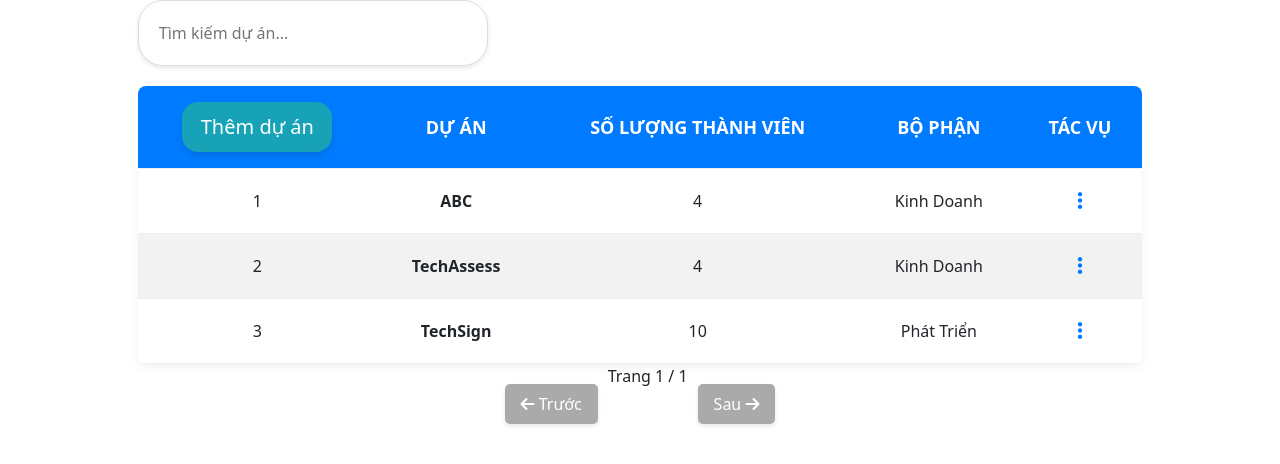
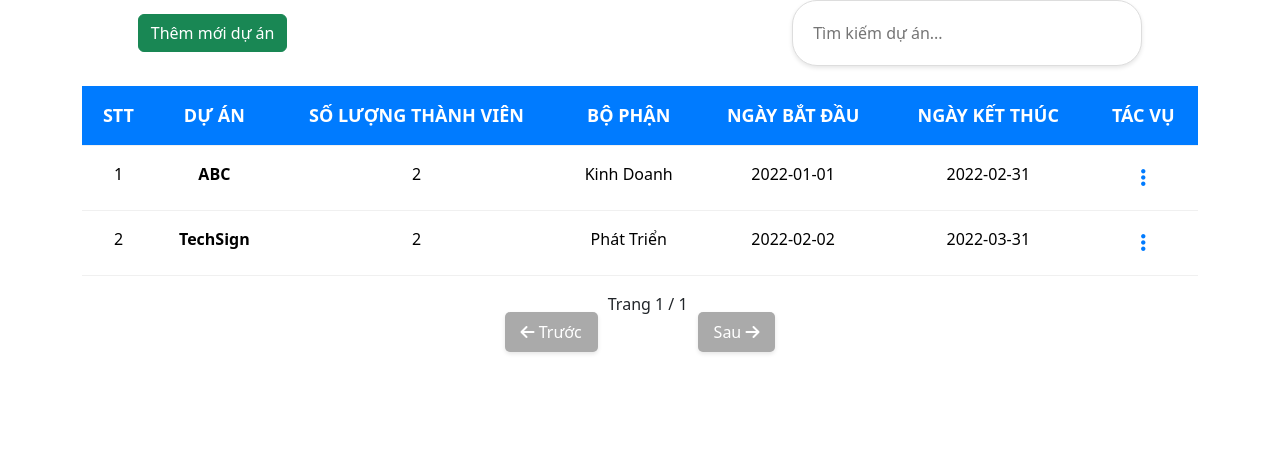
Before and after one commit to 5AESBTC/5AESBTC-TechAssess360-Admin-FE, a Vue app: page / in a window 1280 px wide. Shown: the top 464 px of the page. Built offline with nearby package versions, Linux system fonts and the light colour scheme.

Commit message:
update add project

```diff
--- a/src/App.vue
+++ b/src/App.vue
@@ -1,5 +1,5 @@
 <template>
- <ManageProjects></ManageProjects>
+ <ManageProjects/>
 </template>
 <script>
 // import AdminTech from './components/EmployeeManager.vue';
--- a/src/components/ManageProjects.vue
+++ b/src/components/ManageProjects.vue
@@ -1,7 +1,14 @@
 <template>
   <div class="container">
-      <div class="top-bar">
+    <div class="top-bar d-flex justify-content-between align-items-center">
+      <!-- Add Project -->
+      <div>
+        <button type="button" class="btn btn-success" @click="showModal">
+          Thêm mới dự án
+        </button>
+      </div>
       <!-- Search Bar -->
+      <div>
         <input
           type="text"
           v-model="searchQuery"
@@ -9,35 +16,40 @@
           class="search-bar"
         />
       </div>
+    </div>
 
     <!-- Table -->
-      <table class="project-table">
+    <table class="table text-center">
       <thead>
         <tr>
-            <th>
-              <button class="add-btn">
-                Thêm dự án
-               </button>
-            </th>
+          <th>STT</th>
           <th @click="sort('name')">Dự án</th>
           <th>Số lượng thành viên</th>
           <th @click="sort('department')">Bộ phận</th>
+          <th>Ngày bắt đầu</th>
+          <th>Ngày kết thúc</th>
           <th>Tác vụ</th>
         </tr>
       </thead>
       <tbody>
         <tr v-for="(project, index) in paginatedProjects" :key="project.id">
           <td>{{ (currentPage - 1) * pageSize + index + 1 }}</td>
-            <td @click="viewProjectDetails(project)" class="project-name">{{ project.name }}</td>
+          <td @click="viewProjectDetails(project)" class="project-name">
+            {{ project.name }}
+          </td>
           <td>{{ project.details.length }}</td>
           <td>{{ project.department }}</td>
-
+          <td>{{ project.startDate }}</td>
+          <td>{{ project.endDate }}</td>
           <td>
             <div class="menu-container">
               <button class="menu-btn" @click="toggleMenu('project', project)">
                 <i class="fa-solid fa-ellipsis-vertical"></i>
               </button>
-      <div v-if="activeMenu === 'project' && activeProject === project" class="menu-dropdown show">
+              <div
+                v-if="activeMenu === 'project' && activeProject === project"
+                class="menu-dropdown show"
+              >
                 <button class="menu-item">
                   <i class="fas fa-edit"></i>
                 </button>
@@ -47,10 +59,124 @@
               </div>
             </div>
           </td>
-
         </tr>
       </tbody>
     </table>
+
+    <!-- Modal -->
+    <div
+      class="modal fade show"
+      :class="{ show: isModalVisible }"
+      tabindex="-1"
+      aria-labelledby="exampleModalLabel"
+      aria-hidden="true"
+      v-if="isModalVisible"
+    >
+      <div class="modal-dialog">
+        <div class="modal-content">
+          <div class="modal-header">
+            <h5 class="modal-title" id="exampleModalLabel">Thêm mới dự án</h5>
+            <button
+              type="button"
+              class="btn-close"
+              @click="closeModal"
+              aria-label="Close"
+            ></button>
+          </div>
+          <div class="modal-body">
+            <!-- Form nhập tên dự án và chọn bộ phận -->
+            <form @submit.prevent="submitForm">
+              <div class="mb-3">
+                <label for="project-name" class="col-form-label"
+                  >Tên dự án:</label
+                >
+                <input
+                  type="text"
+                  class="form-control"
+                  id="project-name"
+                  v-model="newProject.name"
+                />
+              </div>
+              <div class="mb-3">
+                <label for="project-department" class="col-form-label"
+                  >Tên bộ phận:</label
+                >
+                <select
+                  class="form-select"
+                  id="project-department"
+                  v-model="selectedDepartment"
+                  @change="updateDetails"
+                >
+                  <option value="">Chọn bộ phận</option>
+                  <option value="Kinh Doanh">Kinh Doanh</option>
+                  <option value="Phát Triển">Phát Triển</option>
+                </select>
+              </div>
+              <!-- <div class="mb-3" v-if="selectedDepartment">
+                <div class="d-flex gap-2">
+                  <span class="input-group-text" id="basic-addon1">
+                    <i class="fa-solid fa-magnifying-glass"></i>
+                  </span>
+                  <div class="position-relative" style="width: 100%;">
+                    <input
+                      type="text"
+                      class="form-control"
+                      id="member-name"
+                      v-model="searchMember"
+                      placeholder="Tìm kiếm thành viên"
+                      @input="filterMembers"
+                    />
+                    <div v-if="filteredMembers.length" class="suggestions-box">
+                      <ul class="list-group mt-2">
+                        <li
+                          v-for="member in filteredMembers"
+                          :key="member.nameNV"
+                          class="list-group-item"
+                          @click="selectMember(member)"
+                        >
+                          {{ member.nameNV }}
+                        </li>
+                      </ul>
+                    </div>
+                  </div>
+                </div>
+              </div> -->
+              <div class="mb-3">
+                <label for="project-start-date" class="col-form-label"
+                  >Ngày bắt đầu:</label
+                >
+                <input
+                  type="date"
+                  class="form-control"
+                  id="project-start-date"
+                  v-model="newProject.startDate"
+                  :min="minDate"
+                />
+              </div>
+              <div class="mb-3">
+                <label for="project-end-date" class="col-form-label"
+                  >Ngày kết thúc:</label
+                >
+                <input
+                  type="date"
+                  class="form-control"
+                  id="project-end-date"
+                  v-model="newProject.endDate"
+                />
+              </div>
+            </form>
+          </div>
+          <div class="modal-footer">
+            <button type="button" class="btn btn-secondary" @click="closeModal">
+              Đóng
+            </button>
+            <button type="submit" class="btn btn-primary" @click="submitForm">
+              Lưu thay đổi
+            </button>
+          </div>
+        </div>
+      </div>
+    </div>
 
     <!-- Pagination -->
     <div class="pagination">
@@ -72,12 +198,18 @@
     </div>
 
     <!-- Project Details Modal -->
-      <div v-if="selectedProject" class="modal-overlay" @click.self="closeProjectDetails">
+    <div
+      v-if="selectedProject"
+      class="modal-overlay"
+      @click.self="closeProjectDetails"
+    >
       <div class="modal-container">
         <button @click="closeProjectDetails" class="close-btn">
           <i class="fas fa-times"></i>
         </button>
-          <h2 class="project-details-title">Chi tiết dự án {{ selectedProject.name }}</h2>
+        <h2 class="project-details-title">
+          Chi tiết dự án {{ selectedProject.name }}
+        </h2>
         <div class="detail-header">
           <input
             type="text"
@@ -93,9 +225,7 @@
             <thead>
               <tr>
                 <th>
-                    <button class="add-btn2">
-                      Thêm thành viên
-                    </button>
+                  <button class="add-btn2">Thêm thành viên</button>
                 </th>
                 <th>Avatar</th>
                 <th @click="sortDetail('nameNV')">Tên NV</th>
@@ -107,26 +237,33 @@
             <tbody>
               <tr v-for="(detail, index) in filteredDetails" :key="index">
                 <td>{{ index + 1 }}</td>
-                  <td><img :src="detail.avatar" alt="Avatar" class="avatar-img" /></td>
+                <td>
+                  <img :src="detail.avatar" alt="Avatar" class="avatar-img" />
+                </td>
                 <td>{{ detail.nameNV }}</td>
                 <td>{{ detail.department }}</td>
                 <td>{{ detail.position }}</td>
                 <td>
                   <div class="menu-container">
-                    <button class="menu-btn" @click="toggleMenu('detail', detail)">
+                    <button
+                      class="menu-btn"
+                      @click="toggleMenu('detail', detail)"
+                    >
                       <i class="fa-solid fa-ellipsis-vertical"></i>
                     </button>
-                    <div v-if="activeMenu === 'detail' && activeDetail === detail" class="menu-dropdown show">
+                    <div
+                      v-if="activeMenu === 'detail' && activeDetail === detail"
+                      class="menu-dropdown show"
+                    >
                       <button class="menu-item">
                         <i class="fas fa-info-circle"></i>
                       </button>
-                      <button class="menu-item" >
+                      <button class="menu-item">
                         <i class="fas fa-trash"></i>
                       </button>
                     </div>
                   </div>
                 </td>
-
               </tr>
             </tbody>
           </table>
@@ -137,6 +274,7 @@
 </template>
   <script>
 export default {
+  name: "ManageProjects",
   data() {
     return {
       searchQuery: "",
@@ -150,49 +288,22 @@
       activeMenu: null,
       activeProject: null,
       activeDetail: null,
-        projects: [
-          {
-            id: 1,
-            name: "ABC",
-            department: "Kinh Doanh",
-            details: [
-              { nameNV: "Trịnh Thái Quân", department: "Kinh Doanh", position: "Manager", avatar: "path/to/avatar1.jpg" },
-              { nameNV: "Nguyễn Văn A", department: "Kinh Doanh", position: "Sales", avatar: "path/to/avatar2.jpg" },
-              { nameNV: "Trịnh Thái Quân", department: "Kinh Doanh", position: "Manager", avatar: "path/to/avatar1.jpg" },
-              { nameNV: "Nguyễn Văn A", department: "Kinh Doanh", position: "Sales", avatar: "path/to/avatar2.jpg" }
-            ]
+      isModalVisible: false,
+      newProject: {
+        name: "",
+        department: "",
+        startDate: "",
+        endDate: "",
+        details: [],
       },
-          {
-            id: 2,
-            name: "TechSign",
-            department: "Phát Triển",
-            details: [
-              { nameNV: "Lê Thị B", department: "Phát Triển", position: "Developer", avatar: "path/to/avatar3.jpg" },
-              { nameNV: "Trần Văn C", department: "Phát Triển", position: "Tester", avatar: "path/to/avatar4.jpg" },
-              { nameNV: "Trịnh Thái Quân", department: "Kinh Doanh", position: "Manager", avatar: "path/to/avatar1.jpg" },
-              { nameNV: "Nguyễn Văn A", department: "Kinh Doanh", position: "Sales", avatar: "path/to/avatar2.jpg" },
-              { nameNV: "Trịnh Thái Quân", department: "Kinh Doanh", position: "Manager", avatar: "path/to/avatar1.jpg" },
-              { nameNV: "Nguyễn Văn A", department: "Kinh Doanh", position: "Sales", avatar: "path/to/avatar2.jpg" },
-              { nameNV: "Trịnh Thái Quân", department: "Kinh Doanh", position: "Manager", avatar: "path/to/avatar1.jpg" },
-              { nameNV: "Nguyễn Văn A", department: "Kinh Doanh", position: "Sales", avatar: "path/to/avatar2.jpg" },
-              { nameNV: "Trịnh Thái Quân", department: "Kinh Doanh", position: "Manager", avatar: "path/to/avatar1.jpg" },
-              { nameNV: "Nguyễn Văn A", department: "Kinh Doanh", position: "Sales", avatar: "path/to/avatar2.jpg" },
-            ]
-          },
-         {
-            id: 3,
-            name: "TechAssess",
-            department: "Kinh Doanh",
-            details: [
-              { nameNV: "Trịnh Thái Quân", department: "Kinh Doanh", position: "Manager", avatar: "path/to/avatar1.jpg" },
-              { nameNV: "Nguyễn Văn A", department: "Kinh Doanh", position: "Sales", avatar: "path/to/avatar2.jpg" },
-              { nameNV: "Trịnh Thái Quân", department: "Kinh Doanh", position: "Manager", avatar: "path/to/avatar1.jpg" },
-              { nameNV: "Nguyễn Văn A", department: "Kinh Doanh", position: "Sales", avatar: "path/to/avatar2.jpg" }
-            ]
-          },
-        ],
+      minDate: "2023-01-01",
+      selectedDepartment: "",
+      // searchMember: "",
+      // allMembers: [],
+      // filteredMembers: [],
+      projects: [],
       selectedProject: null,
-        selectedProjectDetails: []
+      selectedProjectDetails: [],
     };
   },
   computed: {
@@ -206,7 +317,12 @@
       });
 
       filtered.sort((a, b) => {
-          return this.sortDirection * a[this.sortField].toLowerCase().localeCompare(b[this.sortField].toLowerCase());
+        return (
+          this.sortDirection *
+          a[this.sortField]
+            .toLowerCase()
+            .localeCompare(b[this.sortField].toLowerCase())
+        );
       });
 
       return filtered;
@@ -230,7 +346,12 @@
         });
 
         details.sort((a, b) => {
-            return this.sortDetailDirection * a[this.sortDetailField].toLowerCase().localeCompare(b[this.sortDetailField].toLowerCase());
+          return (
+            this.sortDetailDirection *
+            a[this.sortDetailField]
+              .toLowerCase()
+              .localeCompare(b[this.sortDetailField].toLowerCase())
+          );
         });
 
         return details;
@@ -239,6 +360,119 @@
     },
   },
   methods: {
+    showModal() {
+      this.isModalVisible = true;
+    },
+    closeModal() {
+      this.isModalVisible = false;
+    },
+    // Hàm lọc dự án theo department và thêm details vào project mới
+    addDetailsToNewProject(department) {
+      const filteredProjects = this.projects.filter(
+        (project) => project.department === department
+      );
+      const mergedDetails = filteredProjects.flatMap(
+        (project) => project.details
+      );
+      this.newProject.details = mergedDetails;
+    },
+    submitForm() {
+      // Kiểm tra tính hợp lệ của dữ liệu
+      if (!this.newProject.name.trim()) {
+        alert("Vui lòng nhập tên dự án.");
+        return;
+      }
+      if (!this.selectedDepartment) {
+        alert("Vui lòng chọn bộ phận.");
+        return;
+      }
+      if (!this.newProject.startDate || !this.newProject.endDate) {
+        alert("Vui loại chọn ngày bắt đã và ngày kết thúc.");
+        return;
+      }
+      if (this.newProject.startDate > this.newProject.endDate) {
+        alert("Ngày bắt đầu phải trước ngày kết thúc.");
+        return;
+      }
+      this.addProject(this.newProject);
+
+      this.resetForm();
+      // Đóng modal sau khi lưu
+      this.closeModal();
+    },
+    addProject(project) {
+      this.newProject.department = this.selectedDepartment;
+      // Thêm chi tiết vào dự án mới dựa trên bộ phận được chọn
+      this.addDetailsToNewProject(this.selectedDepartment);
+
+      this.projects.push(project);
+    },
+    // addMemberToDetails() {
+    //   if (this.newMemberName.trim() === "") {
+    //     alert("Vui lòng nhập tên thành viên.");
+    //     return;
+    //   }
+
+    //   const member = {
+    //     nameNV: this.newMemberName.trim(),
+    //     department: this.selectedDepartment,
+    //   };
+
+    //   if (!this.newProject.details.some((m) => m.nameNV === member.nameNV)) {
+    //     this.newProject.details.push(member);
+    //   }
+
+    //   // Reset member name input
+    //   this.newMemberName = "";
+    // },
+    // removeMemberFromDetails(member) {
+    //   this.newProject.details = this.newProject.details.filter(
+    //     (m) => m.nameNV !== member.nameNV
+    //   );
+    // },
+    // updateMembers() {
+    //   this.filteredMembers = this.allMembers.filter(
+    //     (member) => member.department === this.selectedDepartment
+    //   );
+    //   this.searchMember = ""; // Clear search query when department changes
+    // },
+    // filterMembers() {
+    //   // Clear suggestions if the search query is empty
+    //   if (this.searchMember.trim() === "") {
+    //     this.filteredMembers = [];
+    //     return;
+    //   }
+    //   // Filter members based on search query
+    //   const query = this.searchMember.toLowerCase();
+    //   this.filteredMembers = this.allMembers
+    //     .filter(member =>
+    //       member.department === this.selectedDepartment &&
+    //       member.nameNV.toLowerCase().includes(query)
+    //     );
+    // },
+    // selectMember(member) {
+    //   let str = "";
+    //   if (!this.newProject.details.some((m) => m.nameNV === member.nameNV)) {
+    //     str += member.nameNV + ", ";
+    //     document.getElementById("member-name").value = str;
+    //   }
+    //   // remove member from suggestions
+    //   // this.filteredMembers = this.filteredMembers.filter(
+    //   //   (m) => m.nameNV !== member.nameNV
+    //   // )
+    // },
+    resetForm() {
+      const today = this.newProject.startDate; // Giữ lại giá trị ngày mặc định
+      this.newProject = {
+        name: "",
+        department: "",
+        startDate: null,
+        endDate: null,
+        details: [],
+      };
+      this.newProject.startDate = today; // Khôi phục giá trị ngày mặc định
+      this.selectedDepartment = "";
+    },
     sort(field) {
       if (this.sortField === field) {
         this.sortDirection *= -1;
@@ -264,20 +498,20 @@
       this.selectedProjectDetails = [];
     },
     toggleMenu(type, item) {
-        if (type === 'project') {
+      if (type === "project") {
         if (this.activeProject === item) {
           this.activeProject = null; // Close the menu if clicked again
         } else {
           this.activeProject = item;
-            this.activeMenu = 'project';
+          this.activeMenu = "project";
           this.activeDetail = null; // Close detail menu if open
         }
-        } else if (type === 'detail') {
+      } else if (type === "detail") {
         if (this.activeDetail === item) {
           this.activeDetail = null; // Close the menu if clicked again
         } else {
           this.activeDetail = item;
-            this.activeMenu = 'detail';
+          this.activeMenu = "detail";
           this.activeProject = null; // Close project menu if open
         }
       }
@@ -293,15 +527,99 @@
       }
     },
   },
+  mounted() {
+    this.projects = [
+      {
+        id: 1,
+        name: "ABC",
+        department: "Kinh Doanh",
+        startDate: "2022-01-01",
+        endDate: "2022-02-31",
+        details: [
+          {
+            nameNV: "Trịnh Thái Quân",
+            department: "Kinh Doanh",
+            position: "Manager",
+            avatar: "path/to/avatar1.jpg",
+          },
+          {
+            nameNV: "Nguyễn Văn A",
+            department: "Kinh Doanh",
+            position: "Sales",
+            avatar: "path/to/avatar2.jpg",
+          },
+        ],
+      },
+      {
+        id: 2,
+        name: "TechSign",
+        department: "Phát Triển",
+        startDate: "2022-02-02",
+        endDate: "2022-03-31",
+        details: [
+          {
+            nameNV: "Lê Thị B",
+            department: "Phát Triển",
+            position: "Developer",
+            avatar: "path/to/avatar3.jpg",
+          },
+          {
+            nameNV: "Trần Văn C",
+            department: "Phát Triển",
+            position: "Tester",
+            avatar: "path/to/avatar4.jpg",
+          },
+        ],
+      },
+    ];
+
+    // Populate allMembers with members from projects
+    // this.allMembers = this.projects.flatMap((project) => project.details);
+
+    const today = new Date().toISOString().split('T')[0];
+    this.newProject.startDate = today;
+  },
 };
+</script>
 
-  </script>
 <style scoped>
+.position-relative {
+  position: relative;
+}
+
+.suggestions-box {
+  position: absolute;
+  top: 100%;
+  left: 0;
+  right: 0;
+  background-color: white;
+  border: 1px solid #ced4da;
+  border-radius: 0.375rem;
+  z-index: 1000;
+}
+
+.list-group-item {
+  cursor: pointer;
+  border: none;
+}
+
+.list-group-item:hover {
+  background-color: #f8f9fa;
+}
+
+.modal.show {
+  display: block;
+  background-color: rgba(0, 0, 0, 0.5);
+}
+
+.modal-body input {
+  background-color: #fff;
+  width: 100%;
+}
 .container {
   display: flex;
   flex-direction: column;
   align-items: center;
-
 }
 .menu-container {
   position: relative;
@@ -334,7 +652,6 @@
   transform: translateY(-10px);
 }
 
-
 .menu-dropdown.show {
   display: block;
   opacity: 1;
@@ -366,13 +683,12 @@
 .project-table td {
   position: relative; /* Ensure it contains the dropdown menu */
   padding: 16px; /* Adjust padding to ensure alignment */
-    height:40px;
+  height: 40px;
 }
 
 .project-table td .menu-container {
   margin: 0 auto; /* Center align if necessary */
 }
-
 
 .top-bar {
   display: flex;
@@ -402,7 +718,6 @@
   box-shadow: 0px 6px 10px rgba(0, 0, 0, 0.2);
 }
 
-
 .icon-btn {
   background: none;
   border: none;
@@ -430,28 +745,27 @@
   border-color: #007bff;
 }
 
-
-      .project-table {
+/* .project-table {
     border-collapse: separate;
     border-spacing: 0;
     width: 90%;
-      max-height:1000vh;
+    max-height: 1000vh;
     text-align: left;
     background-color: white;
     border-radius: 8px;
     overflow: hidden;
     box-shadow: 0px 4px 10px rgba(0, 0, 0, 0.05);
     position: relative;
-      }
+  } */
 
-      .project-table th,
-      .project-table td {
+table th,
+table td {
   padding: 16px;
   border-bottom: 1px solid #f0f0f0;
   text-align: center;
 }
 
-      .project-table th  {
+table th {
   background-color: #007bff;
   color: white;
   font-weight: 600;
@@ -459,24 +773,23 @@
   text-transform: uppercase;
   cursor: pointer;
 }
-      .project-table tr:hover {
+table tr:hover {
   background-color: #f9f9f9;
 }
 
-      .project-table tr:nth-child(even) {
+table tr:nth-child(even) {
   background-color: #f2f2f2;
 }
-      .project-table td.project-name {
+table td.project-name {
   font-weight: bold;
   transition: color 0.3s ease, background-color 0.3s ease;
 }
 
-  .project-table td.project-name:hover {
+table td.project-name:hover {
   color: #007bff;
   background-color: #f0f8ff;
   cursor: pointer;
 }
-
 
 .pagination-btn {
   margin: 10px 10px;
@@ -510,7 +823,8 @@
 .box-shadow-large {
   box-shadow: 0 8px 20px rgba(0, 0, 0, 0.15);
 }
-      button, .search-bar {
+button,
+.search-bar {
   transition: box-shadow 0.2s ease, background-color 0.2s ease;
 }
 
@@ -541,7 +855,6 @@
   scroll-behavior: smooth;
   scrollbar-width: thin;
   scrollbar-color: #888 #f1f1f1;
-
 }
 
 .details-container {
@@ -606,7 +919,7 @@
   border-bottom: 1px solid #dee2e6;
   text-align: center;
   font-size: 16px;
-    height:40px;
+  height: 40px;
 }
 
 .detail-table tr:hover {
@@ -680,17 +993,15 @@
   border-radius: 50%;
 }
 .detail-search-bar {
-
   margin-top: 50px;
   width: calc(100% - 50px); /* Ensure it fits well */
   padding: 8px;
-
 }
 .add-btn2 {
   background-color: #007bff;
   color: white;
   border: none;
-    border-radius:1rem;
+  border-radius: 1rem;
   width: 150px;
   height: 50px;
   font-size: 20px;
@@ -722,9 +1033,9 @@
   border-color: #007bff;
 }
 .project-details-title {
-  margin-bottom:-30px;
+  margin-bottom: -30px;
 }
-  .project-details{
+.project-details {
   margin-top: -10px;
   display: flex;
   flex-direction: column;
```
Also changed, not shown: src/main.js (+7 -1 lines). Lines whose indentation alone changed are shown as unchanged.
